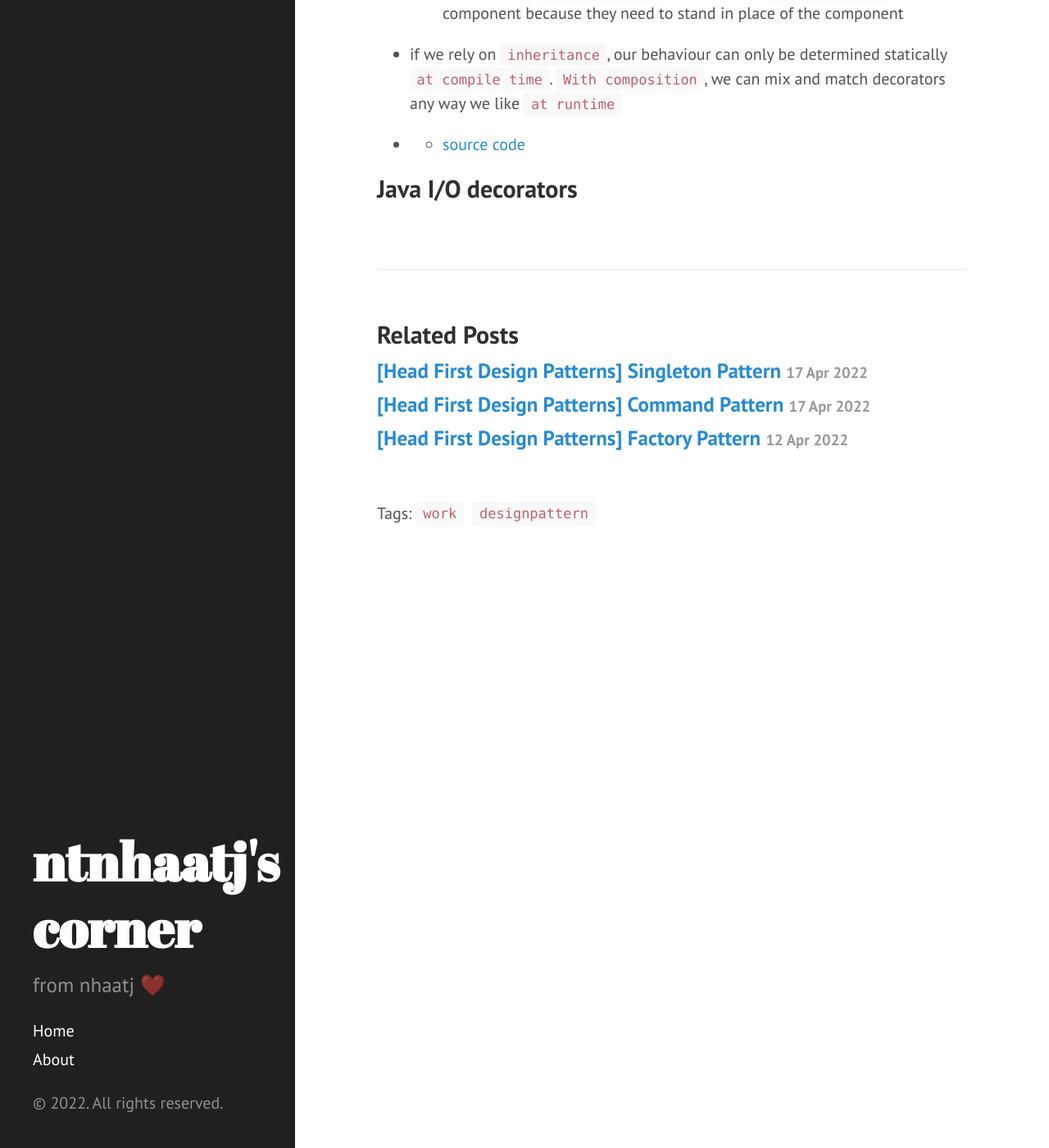
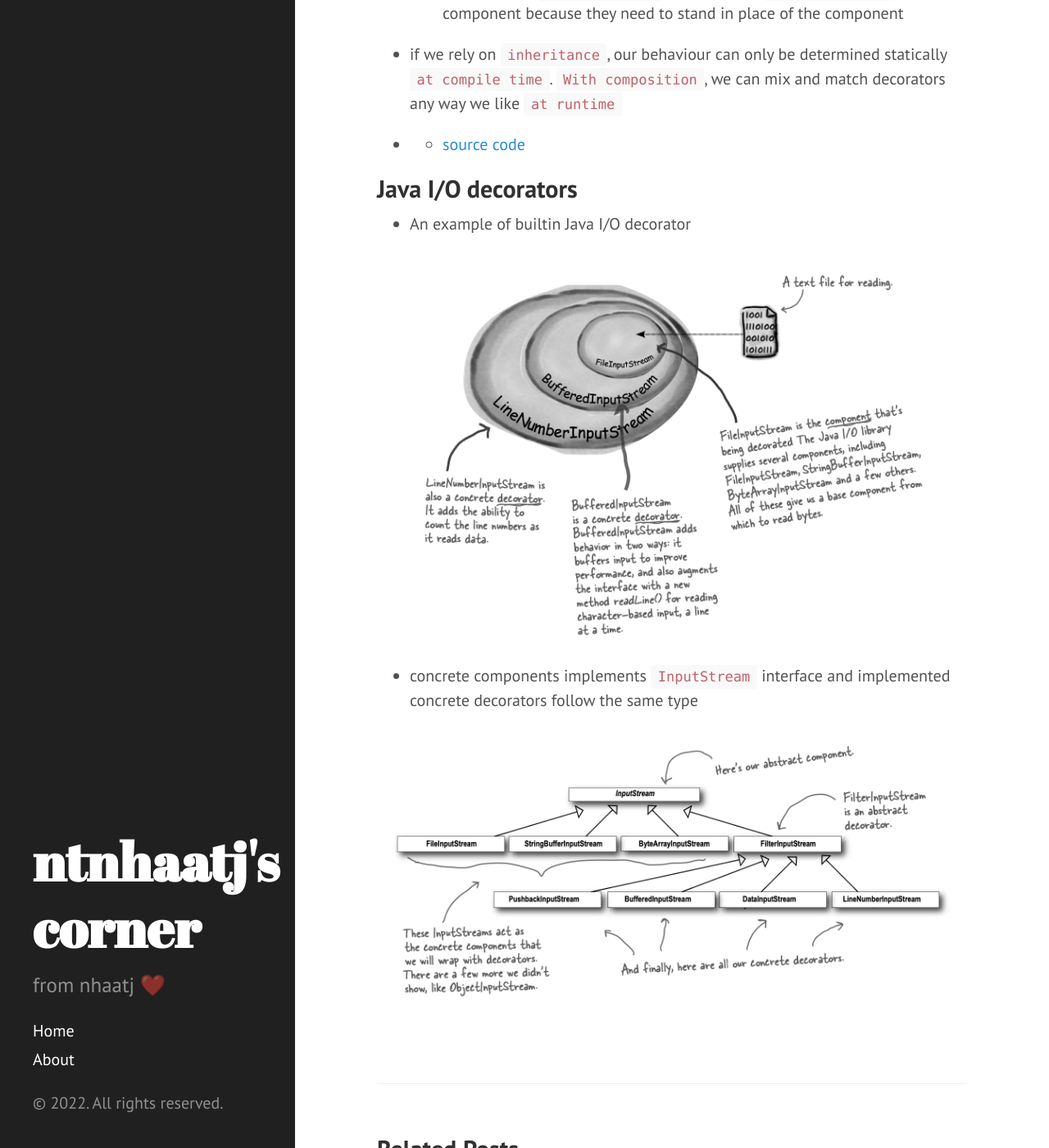
Before and after one commit to ntnhaatj/ntnhaatj.github.io, a Jekyll site: the page built from _posts/2022-04-09-fhdp-decorators-pattern.md, in a window 1280 px wide and 1400 px high, scrolled down 1669 px. Shown: the whole window at 82% size. Built offline with Jekyll 4.4.1, drawn with Linux system fonts in a browser that asks for light colours.

Commit message:
feat: add javaio decorator builtin

```diff
--- a/_posts/2022-04-09-fhdp-decorators-pattern.md
+++ b/_posts/2022-04-09-fhdp-decorators-pattern.md
@@ -41,3 +41,10 @@ tags: work designpattern
 - - [source code](https://github.com/ntnhaatj/head-first-design-patterns/tree/master/decoratorpattern)
 
 ## Java I/O decorators
+- An example of builtin Java I/O decorator
+
+![Java IO](/images/20220407/decorator_pattern_javaio_2.png)
+
+- concrete components implements `InputStream` interface and implemented concrete decorators follow the same type
+
+![Java IO](/images/20220407/decorator_pattern_javaio_1.png)
```
Also changed, not shown: images/20220407/decorator_pattern_javaio_1.png (added), images/20220407/decorator_pattern_javaio_2.png (added).
